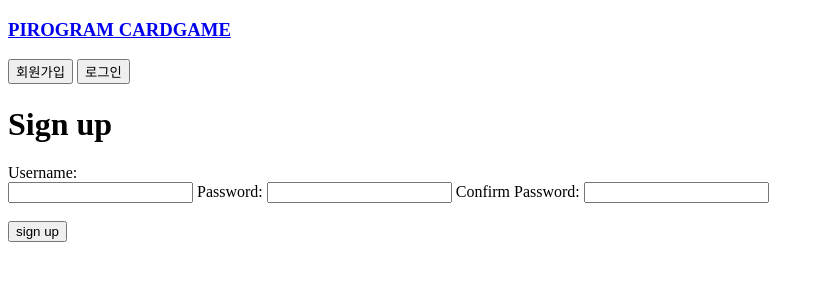
After one commit to unhyif/piro16_card-game, a Django app: page /signup/ in a window 1280 px wide. The commit adds this page. Shown: the top 300 px of the page, without its empty margins (0-824 px from the left). Run offline with Django 4.2, Linux system fonts and the light colour scheme.

Commit message:
[FEAT]login/sign/logout

```diff
--- a/cardgame/admin.py
+++ b/cardgame/admin.py
@@ -1,4 +1,4 @@
 from django.contrib import admin
 from .models import *
 
-# admin.site.register(Model_name)
+#admin.site.register(Model_name)
--- a/cardgame/templates/cardgame/page.html
+++ /dev/null
@@ -1 +0,0 @@
-{% extends "base.html" %}
--- a/cardgame/urls.py
+++ b/cardgame/urls.py
@@ -1,8 +1,10 @@
 from django.urls import path
-from .views import *
-
-app_name = "cardgame"
+from . import views
 
 urlpatterns = [
-    # path('', function_name, name=""),
+    path('', views.main_ready, name = 'main_ready'),
+    path('main/', views.main, name = 'main'),
+    path('signup/', views.signup, name='signup'),
+    path('login/', views.login, name='login'),
+    path('logout/', views.logout, name='logout'),
 ]
--- a/cardgame/views.py
+++ b/cardgame/views.py
@@ -1,3 +1,40 @@
-from django.shortcuts import render, get_object_or_404, redirect
-from .models import *
-from .forms import *
+from django.contrib import auth
+from django.contrib.auth import authenticate
+from django.contrib.auth.models import User
+from django.shortcuts import render, redirect
+
+# Create your views here.
+def signup(request):
+    if request.method == "POST":
+        if request.POST["password"] == request.POST["password2"]:
+            user = User.objects.create_user(
+                username = request.POST["username"],
+                password = request.POST["password1"]
+            )
+            auth.login(request, user)
+            return redirect('/')
+        return render(request, 'cardgame/signup.html')
+    return render(request, 'cardgame/signup.html')
+
+def login(request):
+    if request.method == "POST":
+        username = request.POST['username']
+        password = request.POST['password']
+        user = auth.authenticate(request, username=username, password=password)
+        if user is not None:
+            auth.login(request, user)
+            return redirect('main')
+        else:
+            return render(request, 'cardgame/login.html', {'error':'username or password is incorrect'})
+    else:
+        return render(request, 'cardgame/login.html')
+
+def logout(request):
+    auth.logout(request)
+    return redirect('main_ready')
+
+def main_ready(request):
+    return render(request, 'cardgame/main_ready.html')
+
+def main(request):
+    return render(request, 'cardgame/main.html')
--- a/config/urls.py
+++ b/config/urls.py
@@ -18,5 +18,6 @@ from django.urls import path, include
 
 urlpatterns = [
     path('admin/', admin.site.urls),
-    path('', include('cardgame.urls'))
+    path('', include('cardgame.urls')),
+
 ]
--- a/cardgame/templates/base.html
+++ b/templates/base.html
@@ -6,5 +6,8 @@
     <meta name="viewport" content="width=device-width, initial-scale=1.0" />
     <title>Document</title>
   </head>
-  <body></body>
+  <body>
+    {% block content %}
+    {% endblock %}
+  </body>
 </html>
--- /dev/null
+++ b/templates/cardgame/signup.html
@@ -0,0 +1,27 @@
+{% extends "base.html" %}
+
+{% block content %}
+<div>
+    <a href="{% url 'main' %}"><h3>PIROGRAM CARDGAME</h3></a>
+    <a href="{% url 'signup' %}"><button>회원가입</button></a>
+    <a href="{% url 'login' %}"><button>로그인</button></a>
+</div>
+
+<div class="container">
+    <h1>Sign up</h1>
+
+    <form method="POST" action="{%url 'signup' %}">
+        {% csrf_token %}
+        Username:
+        <br>
+        <input name="username" type="text">
+        Password:
+        <input name="password" type="password">
+        Confirm Password:
+        <input name="password2" type="password">
+        <br><br>
+        <input type="submit" value="sign up">
+    </form>
+</div>
+
+{% endblock %}
```
Also changed, not shown: cardgame/models.py (+20 -2 lines), config/settings.py (+38 -4 lines), templates/cardgame/login.html (added, +24 -0 lines), templates/cardgame/main.html (added, +19 -0 lines), templates/cardgame/main_ready.html (added, +16 -0 lines).
